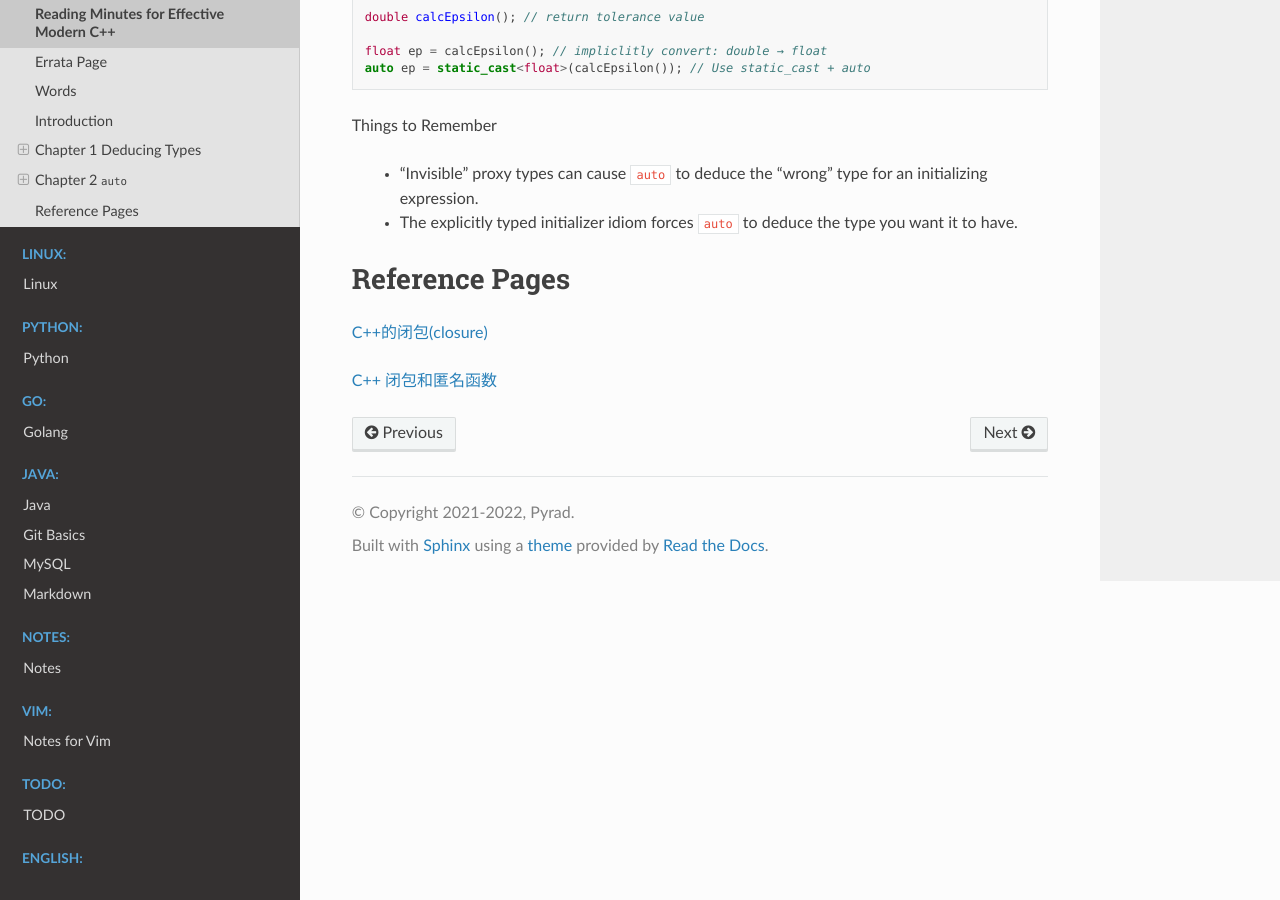
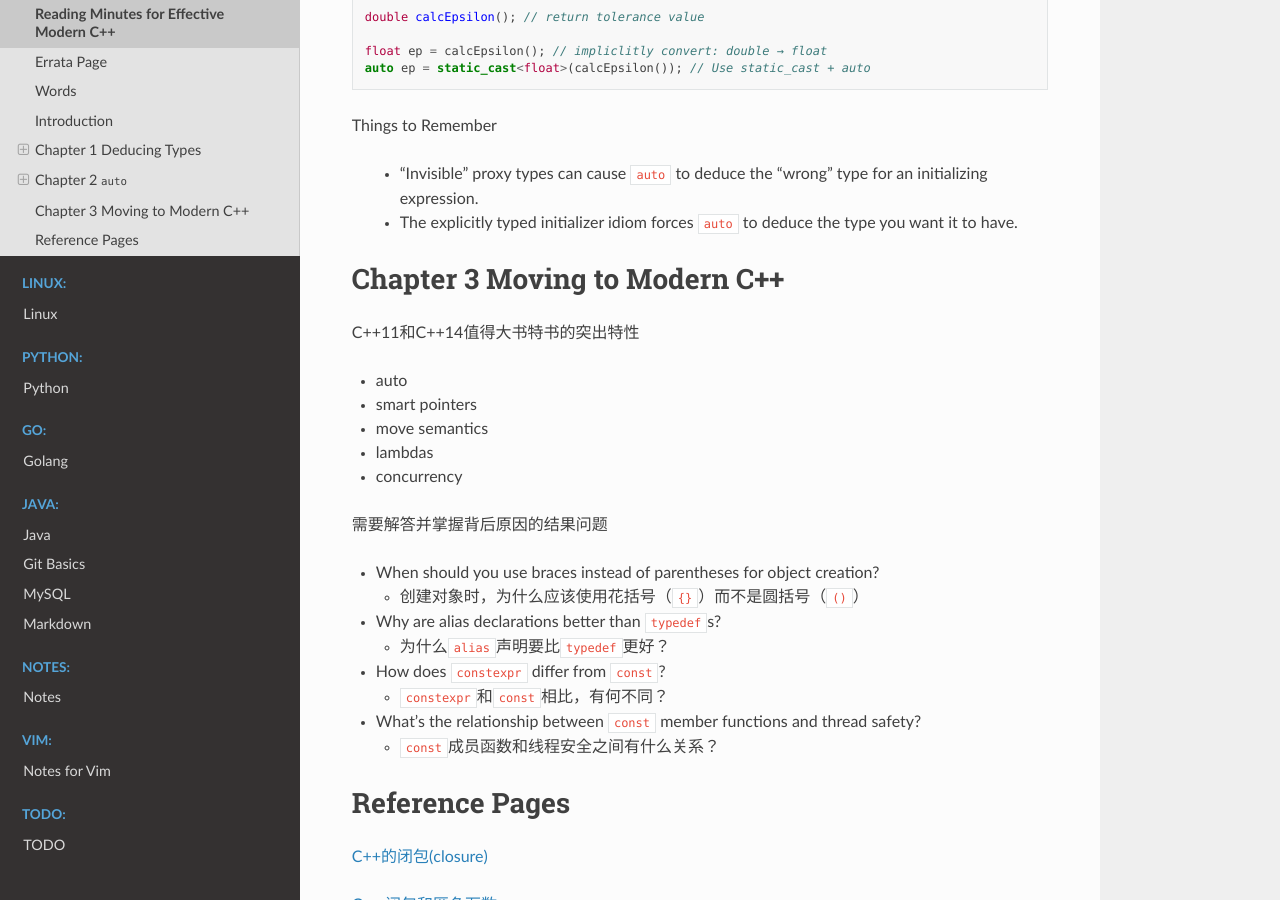
Before and after one commit to Pyrad/pyradnotes, a Sphinx documentation site: the page built from source/CPP/ReadingMinutesEffectiveModernCPP.md, in a window 1280 px wide and 900 px high, scrolled down 25764 px. Built offline with Sphinx 7.4.7 and the Read the Docs theme 2.0.0, drawn with Linux system fonts in a browser that asks for light colours.

Commit message:
Preface of chapter 3
Big-name features in C++11/C++14

A few questions need to answer and understand the reason why

```diff
--- a/source/CPP/ReadingMinutesEffectiveModernCPP.md
+++ b/source/CPP/ReadingMinutesEffectiveModernCPP.md
@@ -1265,11 +1265,30 @@ Things to Remember
 
 
 
+# Chapter 3 Moving to Modern C++
 
+C++11和C++14值得大书特书的突出特性
 
+- auto
 
+- smart pointers
 
+- move semantics
 
+- lambdas
+
+- concurrency
+
+需要解答并掌握背后原因的结果问题
+
+- When should you use braces instead of parentheses for object creation?
+  - 创建对象时，为什么应该使用花括号（`{}`）而不是圆括号（`()`）
+- Why are alias declarations better than `typedef`s?
+  - 为什么`alias`声明要比`typedef`更好？
+- How does `constexpr` differ from `const`?
+  - `constexpr`和`const`相比，有何不同？
+- What’s the relationship between `const` member functions and thread safety?
+  - `const`成员函数和线程安全之间有什么关系？
 
 
 
```
